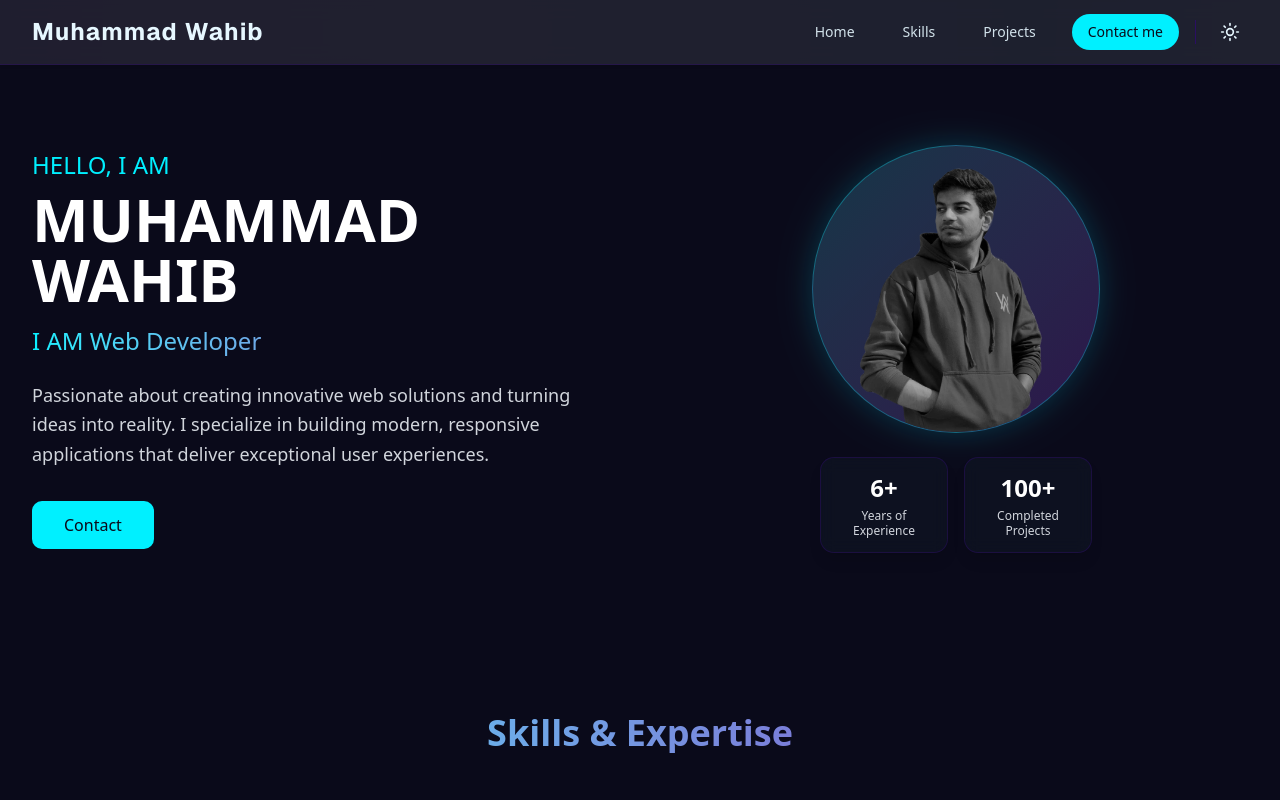
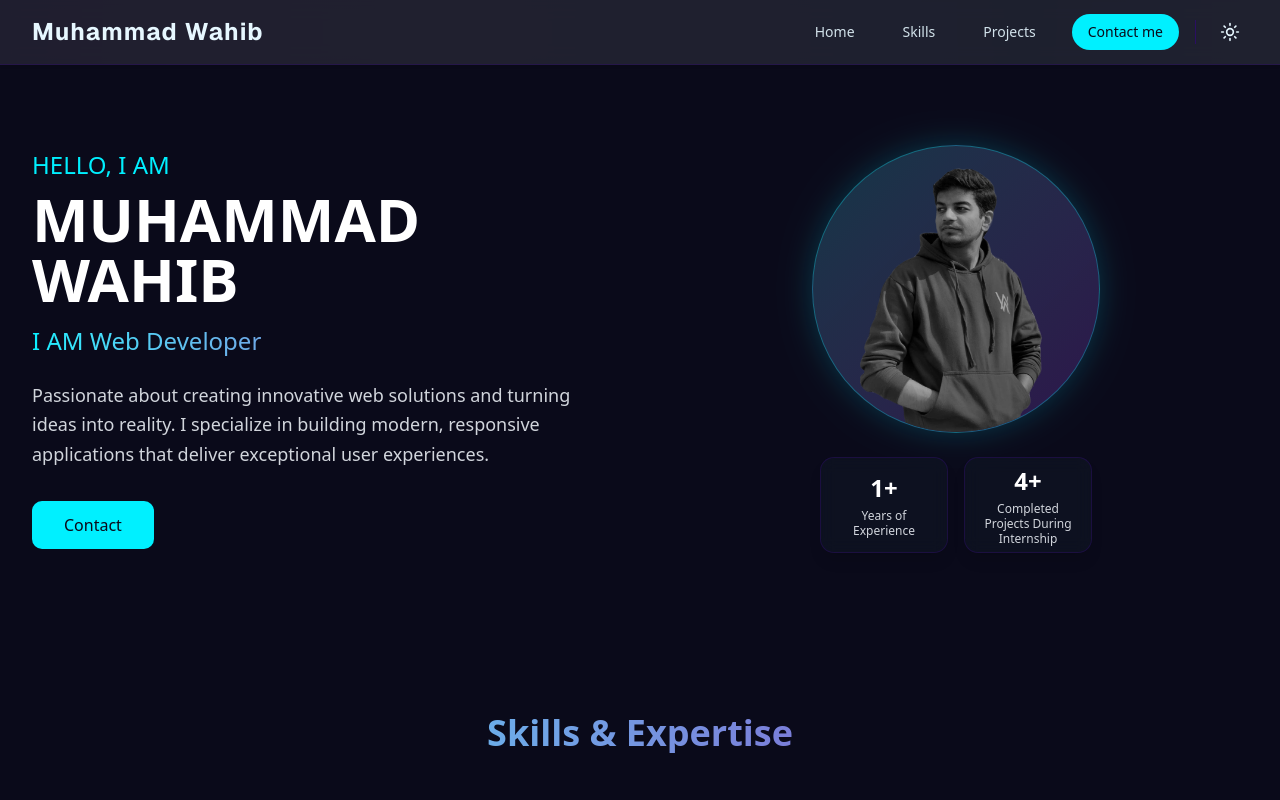
Before and after one commit to Mwahib001/mwahib, a Next.js app: page / in a window 1280 px wide. Shown: the top 800 px of the page. Built offline with nearby package versions, Linux system fonts and the light colour scheme.

Commit message:
set experience and projects

```diff
--- a/components/Hero.tsx
+++ b/components/Hero.tsx
@@ -44,14 +44,14 @@ export default function Hero() {
               <div className="mt-6 w-full flex justify-center gap-4">
                 {/* First Experience Card */}
                 <div className="bg-card/50 backdrop-blur-sm border border-border/50 rounded-xl shadow-lg p-3 w-32 h-24 flex flex-col justify-center items-center hover:border-primary/50 transition-all duration-300">
-                  <h1 className="text-2xl font-bold text-white mb-1">6+</h1>
+                  <h1 className="text-2xl font-bold text-white mb-1">1+</h1>
                   <p className="text-xs text-gray-300 text-center leading-tight">Years of Experience</p>
                 </div>
 
                 {/* Second Experience Card */}
                 <div className="bg-card/50 backdrop-blur-sm border border-border/50 rounded-xl shadow-lg p-3 w-32 h-24 flex flex-col justify-center items-center hover:border-primary/50 transition-all duration-300">
-                  <h1 className="text-2xl font-bold text-white mb-1">100+</h1>
-                  <p className="text-xs text-gray-300 text-center leading-tight">Completed Projects</p>
+                  <h1 className="text-2xl font-bold text-white mb-1">4+</h1>
+                  <p className="text-xs text-gray-300 text-center leading-tight">Completed Projects During Internship</p>
                 </div>
               </div>
             </div>
```
